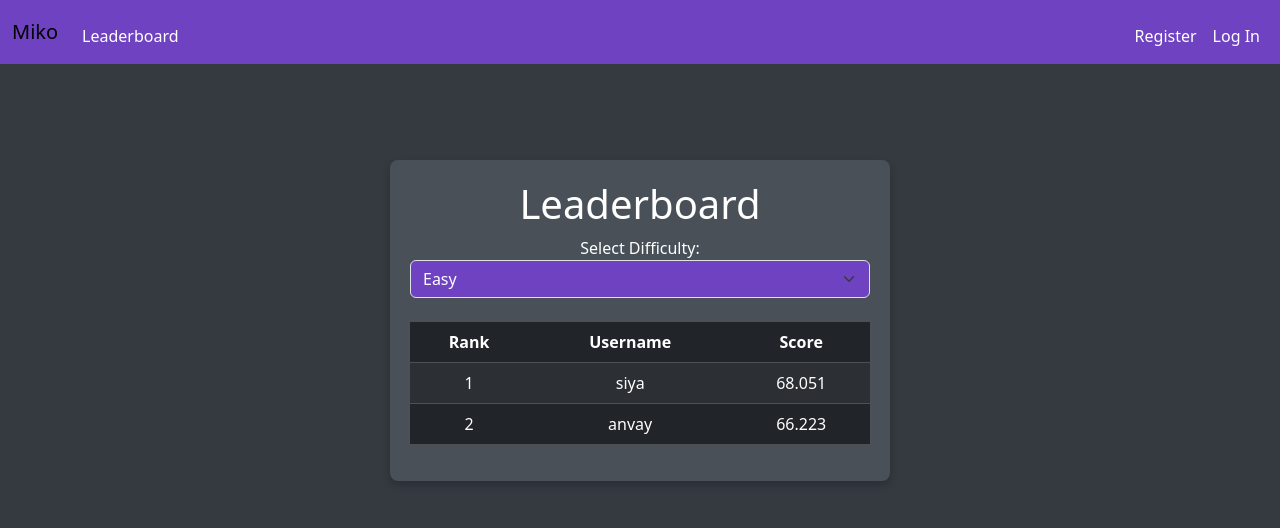
After one commit to anvay69/miko, a Flask app: page /leaderboard in a window 1280 px wide. The commit adds this page. Shown: the top 528 px of the page. Run offline with Flask 3, Linux system fonts and the light colour scheme; data comes from the database, SQL or seed files in the repository; both versions use the stored data as it was after the commit.

Commit message:
Implemented leaderboard route. Implemented history route.

```diff
--- a/app.py
+++ b/app.py
@@ -84,9 +84,7 @@ def login():
 
     # User reached route via GET (as by clicking a link or via redirect)
     else:
-        messages=get_flashed_messages()
-        print(messages)
-        return render_template("login.html", messages=messages)
+        return render_template("login.html", messages=get_flashed_messages())
 
 
 @app.route("/logout")
@@ -196,5 +194,46 @@ def submit():
     return jsonify({"success": "Score stored"}), 201
 
 
+@app.route("/leaderboard")
+def leaderboard():
+    difficulty = request.args.get("difficulty")
+
+    if not difficulty or difficulty.lower() not in ["medium", "hard"]:
+        difficulty = "easy"
+    else:
+        difficulty = difficulty.lower()
+
+    db = get_db()
+    cursor = db.execute(
+        """SELECT u.username, l.score
+        FROM leaderboard l
+        JOIN users u ON l.user_id = u.id
+        WHERE l.difficulty = ?
+        ORDER BY l.score DESC
+        LIMIT 20""", (difficulty,)
+    )
+
+    leaderboard = cursor.fetchall()
+
+    return render_template("leaderboard.html", difficulty=difficulty, leaderboard=leaderboard)
+
+
+@app.route("/profile")
+@login_required
+def profile():
+    pass
+
+
+@app.route("/history")
+@login_required
+def history():
+    user_id = session.get("user_id")
+    db = get_db()
+    cursor = db.execute("SELECT * FROM scores WHERE user_id = ? ORDER BY timestamp DESC", (user_id,))
+
+    data = cursor.fetchall()
+    return render_template("history.html", data=data)
+
+
 if __name__ == "__main__":
     app.run(debug=True)
--- a/static/css/styles.css
+++ b/static/css/styles.css
@@ -16,7 +16,8 @@ body {
 }
 
 .container {
-    max-width: 500px; /* Limit the width of the container */
+    min-width: 500px;
+    width: fit-content;
     margin: auto; /* Center the container */
     padding: 20px;
     background-color: #495057; /* Darker background for forms */
--- /dev/null
+++ b/templates/leaderboard.html
@@ -0,0 +1,61 @@
+{% extends "layout.html" %}
+
+{% block main %}
+<div class="container mt-5">
+    <h1 class="text-center">Leaderboard</h1>
+
+    <div class="form-group">
+        <label for="difficultySelect">Select Difficulty:</label>
+        <select class="form-select" id="difficultySelect">
+            <option value="easy" {% if difficulty == 'easy' %} selected {% endif %}>Easy</option>
+            <option value="medium" {% if difficulty == 'medium' %} selected {% endif %}>Medium</option>
+            <option value="hard" {% if difficulty == 'hard' %} selected {% endif %}>Hard</option>
+        </select>
+    </div>
+
+    <table class="table table-dark table-striped mt-4">
+        <thead>
+            <tr>
+                <th scope="col">Rank</th>
+                <th scope="col">Username</th>
+                <th scope="col">Score</th>
+            </tr>
+        </thead>
+        <tbody>
+            {% for entry in leaderboard %}
+                <tr>
+                    <td>{{ loop.index }}</td>
+                    <td>{{ entry.username }}</td>
+                    <td>{{ entry.score }}</td>
+                </tr>
+            {% endfor %}
+        </tbody>
+    </table>
+</div>
+
+
+<style>
+    .form-select {
+        background-color: #6f42c1; /* Purple background for select */
+        color: #ffffff; /* White text */
+    }
+    .form-select:focus {
+        background-color: #6f42c1; /* Purple on focus */
+        color: #ffffff; /* White text on focus */
+        border-color: #5a6268; /* Border color */
+    }
+</style>
+
+<script>
+    document.getElementById('difficultySelect').addEventListener('change', function() {
+        const selectedValue = this.value;
+        const currentUrl = new URL(window.location.href);
+
+        // Update the URL with the new difficulty parameter
+        currentUrl.searchParams.set('difficulty', selectedValue);
+
+        // Reload the page with the updated URL
+        window.location.href = currentUrl.toString();
+    });
+</script>
+{% endblock %}
--- a/templates/login.html
+++ b/templates/login.html
@@ -6,7 +6,7 @@
     <form method="POST">
         <div class="mb-3">
             <label for="username" class="form-label">Username</label>
-            <input type="text" class="form-control" id="username" name="username" placeholder="Enter username" required>
+            <input autofocus type="text" class="form-control" id="username" name="username" placeholder="Enter username" required>
         </div>
         <div class="mb-3">
             <label for="password" class="form-label">Password</label>
--- a/templates/register.html
+++ b/templates/register.html
@@ -6,7 +6,7 @@
     <form method="POST">
         <div class="mb-3">
             <label for="username" class="form-label">Username</label>
-            <input type="text" class="form-control" id="username" name="username" placeholder="Enter username" required>
+            <input autofocus type="text" class="form-control" id="username" name="username" placeholder="Enter username" required>
         </div>
         <div class="mb-3">
             <label for="email" class="form-label">Email</label>
```
Also changed, not shown: static/js/game.js (+7 -7 lines), templates/history.html (added, +33 -0 lines), miko.db, templates/profile.html (added), 2 other files.
